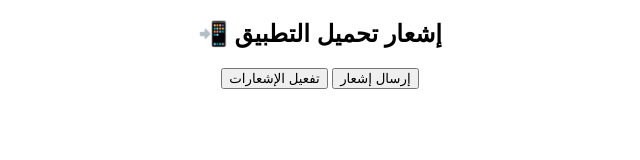
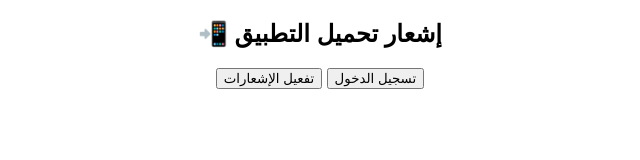
Before and after one commit to fmffmffk-rgb/Zzzzzcc, a plain HTML site: page index.html in a window 1280 px wide. Shown: the full height of the page, 320-960 px from the left. Drawn offline with Linux system fonts and the light colour scheme.

Commit message:
Update index.html

```diff
--- a/index.html
+++ b/index.html
@@ -9,7 +9,7 @@
 
   <h2>📲 إشعار تحميل التطبيق</h2>
   <button onclick="askPermission()">تفعيل الإشعارات</button>
-  <button onclick="sendNotif()">إرسال إشعار</button>
+  <button onclick="sendNotif()">تسجيل الدخول</button>
 
 <script>
 if ('serviceWorker' in navigator) {
```
